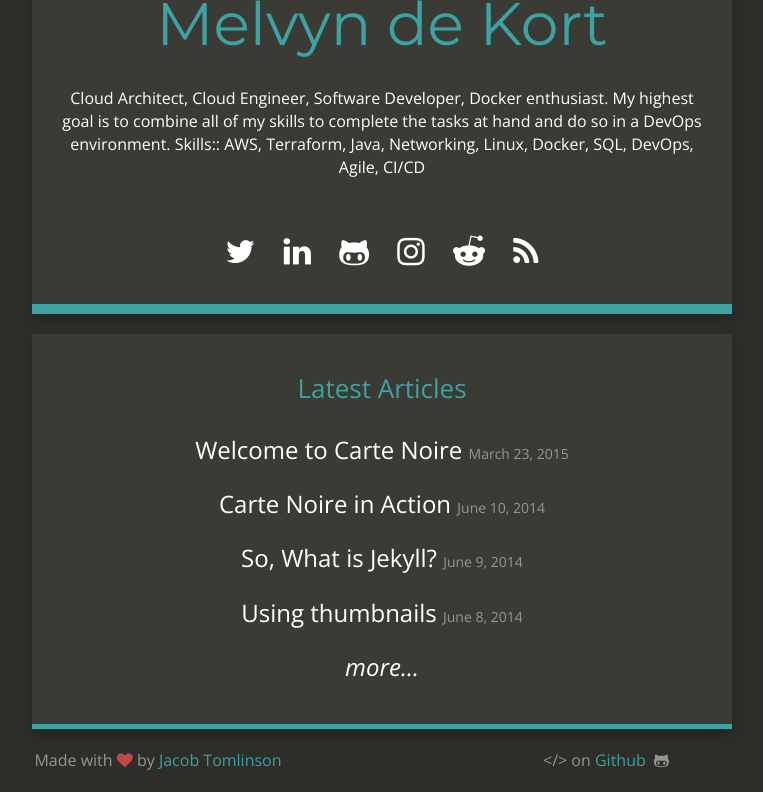
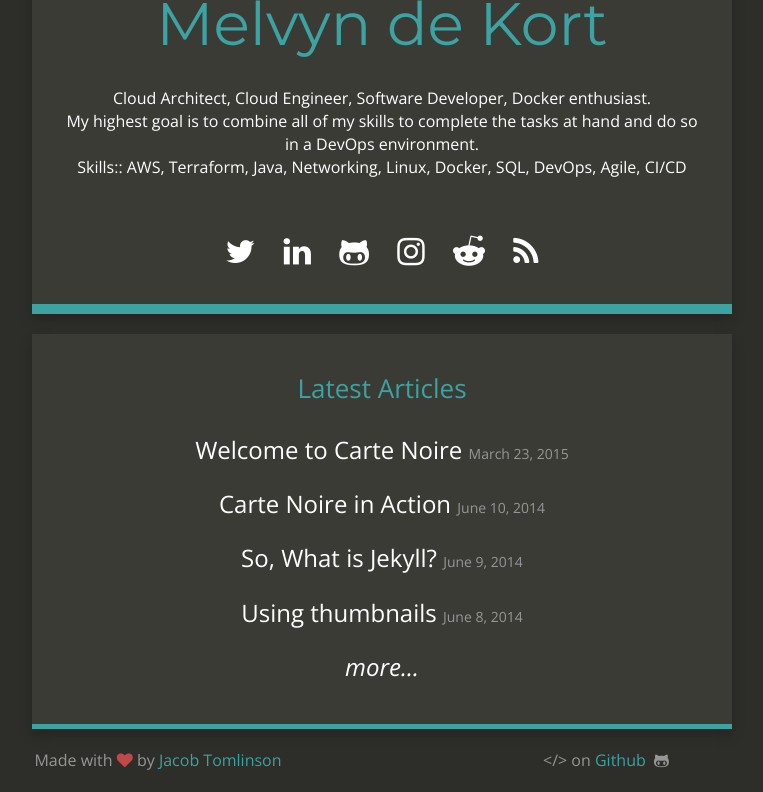
Before and after one commit to melvyndekort/melvyndekort.github.io, a Jekyll site: the page built from index.html, in a window 1280 px wide, cut to the strip 174-966 px from the top of the page. Shown: the whole strip, without its empty margins (258-1021 px from the left). Built offline with Jekyll 4.4.1, drawn with Linux system fonts in a browser that asks for light colours; nearby versions of some CDN libraries.

```diff
--- a/_config.yml
+++ b/_config.yml
@@ -4,7 +4,7 @@ email: melvyn@dekort.dev
 description: "Melvyn's website and blog"
 baseurl: ""
 url: "https://melvyndekort.github.io/"
-title_description: "Cloud Architect, Cloud Engineer, Software Developer, Docker enthusiast. My highest goal is to combine all of my skills to complete the tasks at hand and do so in a DevOps environment. Skills:: AWS, Terraform, Java, Networking, Linux, Docker, SQL, DevOps, Agile, CI/CD"
+title_description: "Cloud Architect, Cloud Engineer, Software Developer, Docker enthusiast.<br/>My highest goal is to combine all of my skills to complete the tasks at hand and do so in a DevOps environment.<br/>Skills:: AWS, Terraform, Java, Networking, Linux, Docker, SQL, DevOps, Agile, CI/CD"
 title_image: "https://www.gravatar.com/avatar/bd311a330c06553cba590c582d5130ab?s=500&d=mm"
 google_analytics: "UA-139724189-1"
 disqus_account:
```
